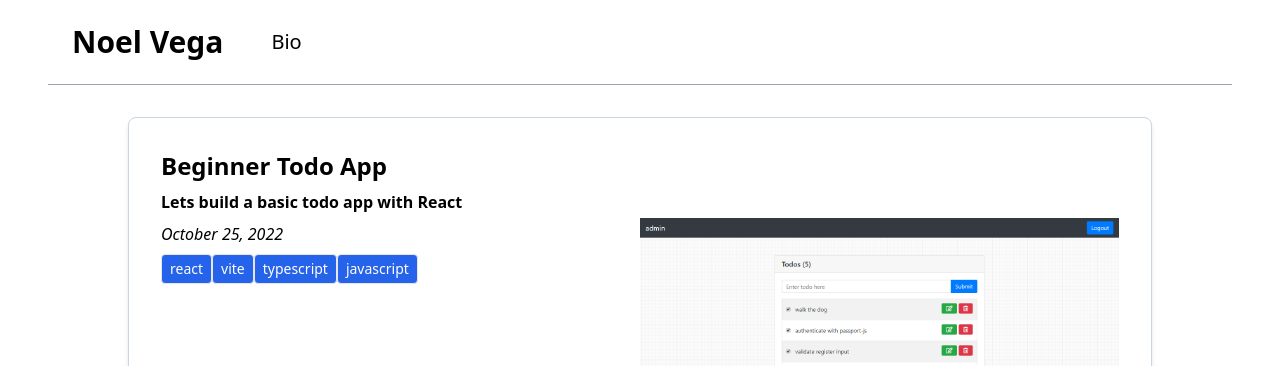
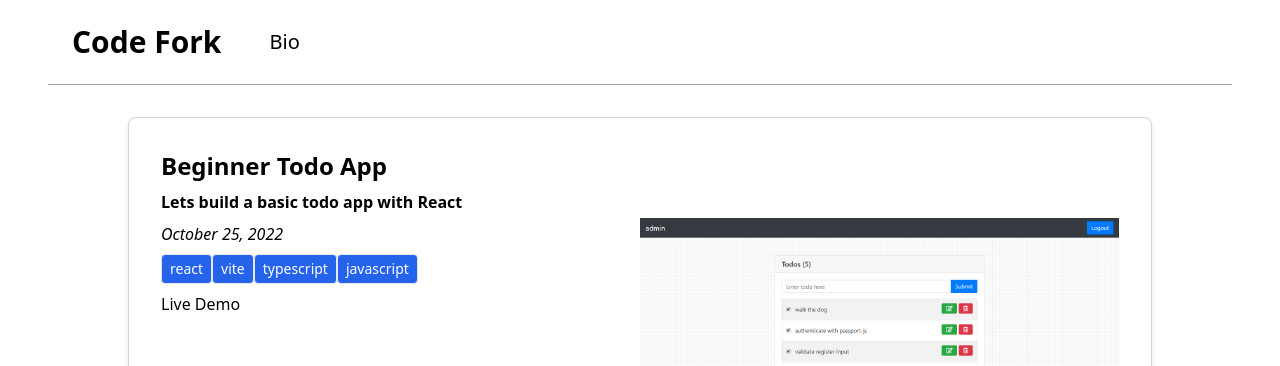
Before and after one commit to NoelVegaJr/nextjs-mdx-blog, a Next.js app: page / in a window 1280 px wide. Shown: the top 366 px of the page. Built offline with nearby package versions, Linux system fonts and the light colour scheme.

Commit message:
live demo link init

```diff
--- a/src/components/Nav.tsx
+++ b/src/components/Nav.tsx
@@ -10,7 +10,7 @@ const Nav: React.FC<INavProps> = (props) => {
   return (
     <nav className=' border-b border-b-gray-400 p-6 flex items-center '>
       <Link href='/'>
-        <h2 className={`${logoStyles}  mr-12 text-3xl font-bold`}>Noel Vega</h2>
+        <h2 className={`${logoStyles}  mr-12 text-3xl font-bold`}>Code Fork</h2>
       </Link>
       <Link href='/bio'>
         <p className={`${baseLinkStyles} ${linkStyles}`}>Bio</p>
--- a/src/pages/index.tsx
+++ b/src/pages/index.tsx
@@ -36,17 +36,32 @@ const Home = ({ posts }: IHomeProps) => {
                         <i className=''>{post.frontMatter.date}</i>
 
                         <div className='flex flex-wrap'>
-                          {post.frontMatter.tags.map((tag: string) => {
+                          {post.frontMatter.tags.map(
+                            (tag: string, index: number) => {
                               return (
                                 <div
-                                key={post.frontMatter.title}
+                                  key={index}
                                   className='bg-blue-600 w-fit text-sm px-2 py-1 text-white rounded border hover:brightness-110 duration-300'
                                 >
                                   {tag}
                                 </div>
                               );
-                          })}
+                            }
+                          )}
                         </div>
+                        {post.frontMatter.demoUrl && (
+                          <a
+                            href={'https://' + post.frontMatter.demoUrl}
+                            target='_blank'
+                            rel='noopener noreferrer'
+                            onClick={(e) => {
+                              console.log(post.frontMatter.demoUrl);
+                              e.stopPropagation();
+                            }}
+                          >
+                            Live Demo
+                          </a>
+                        )}
                       </div>
                     </div>
                     <div className='relative h-72 w-full md:w-1/2'>
--- a/src/posts/beginner-todo.mdx
+++ b/src/posts/beginner-todo.mdx
@@ -3,6 +3,7 @@ title: 'Beginner Todo App'
 date: 'October 25, 2022'
 description: 'Lets build a basic todo app with React'
 thumbnailUrl: '/todo-beginner-thumbnail.jpeg'
+demoUrl: 'beginner-todo-app.codefork.dev'
 tags: ['react', 'vite', 'typescript', 'javascript']
 ---
 
```
Lines whose indentation alone changed are shown as unchanged.
